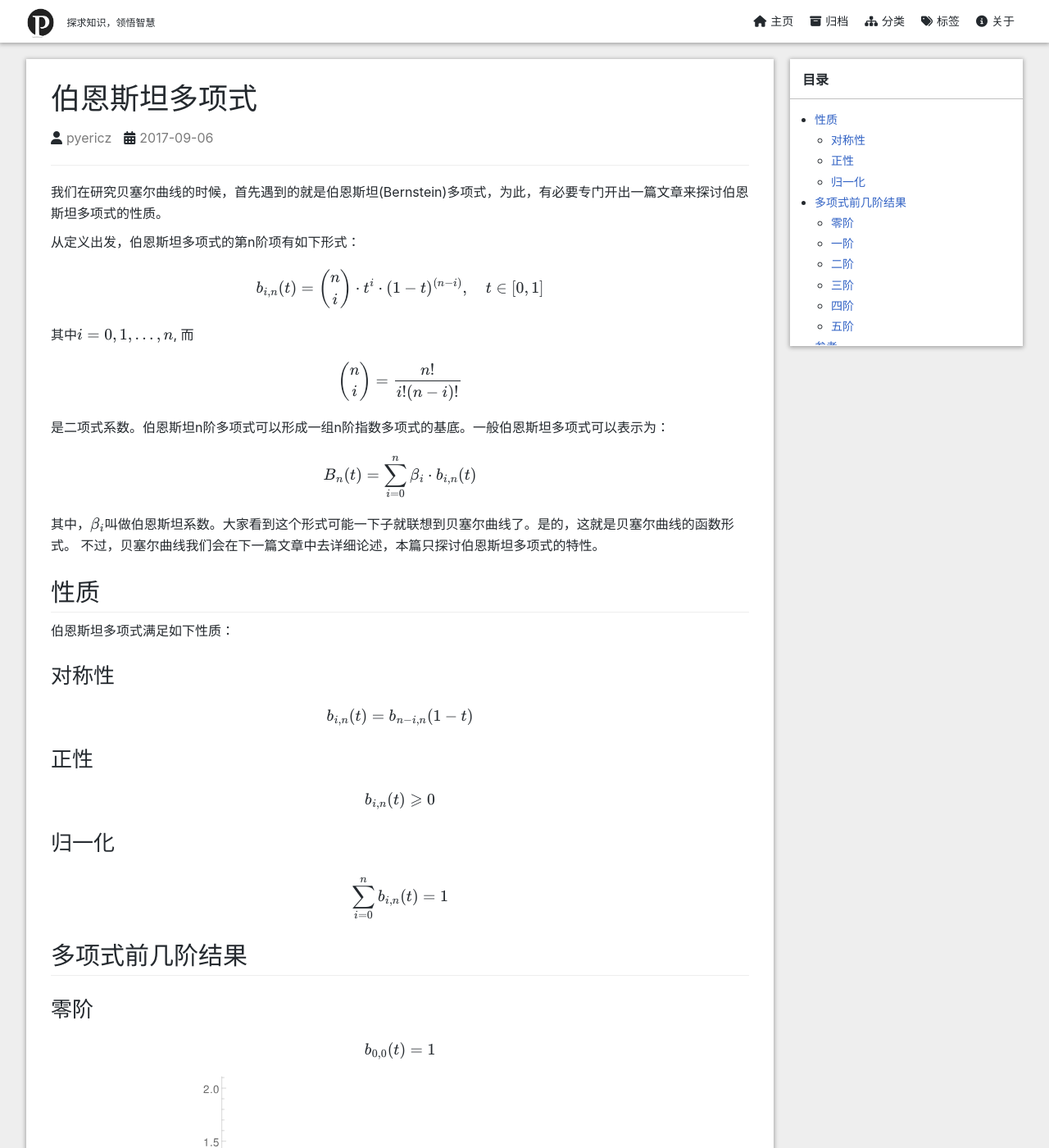
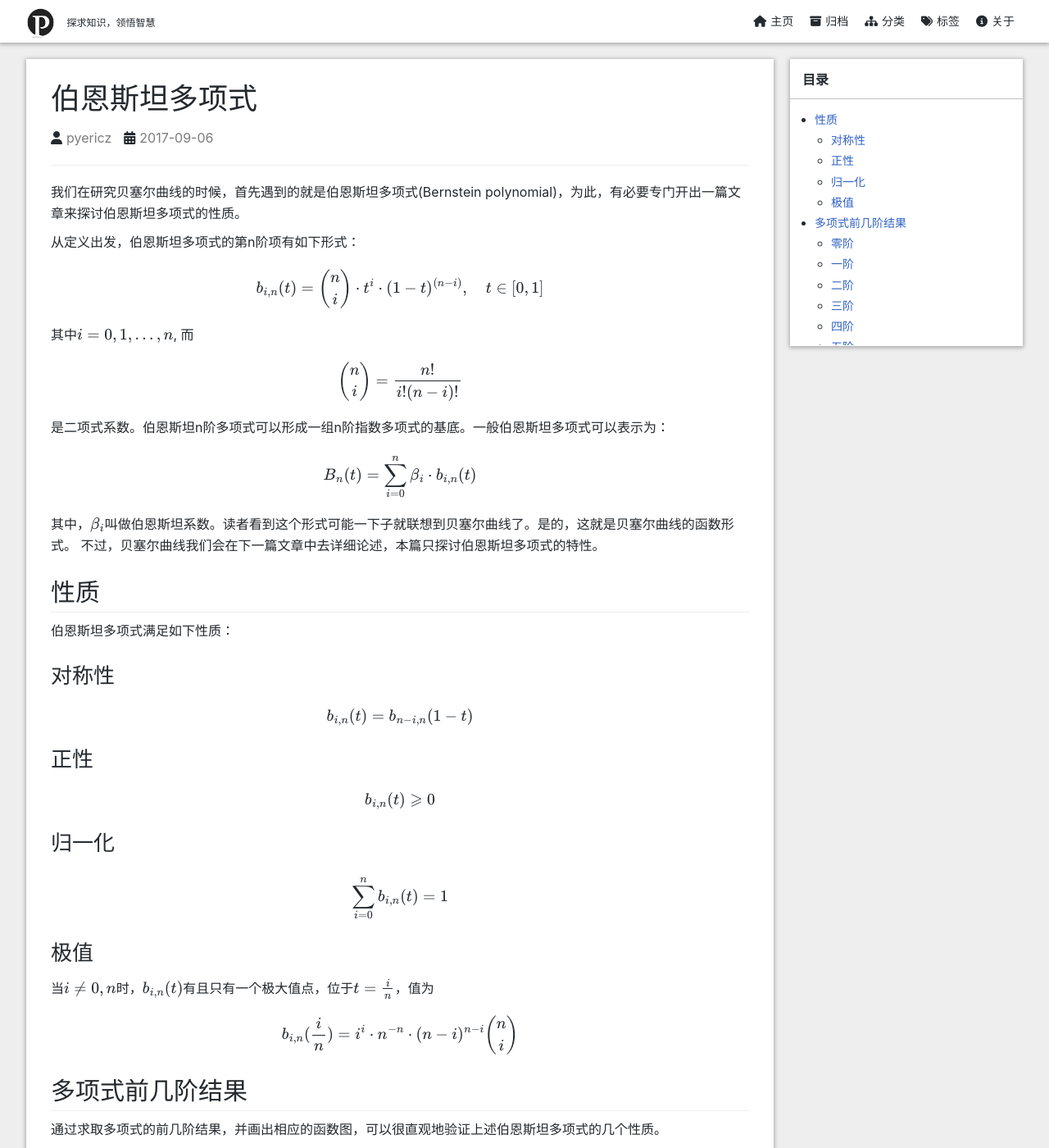
Before and after one commit to pyericz/blog, a Jekyll site: the page built from _posts/2017-09-06-bernstein-polynomial.md, in a window 1280 px wide and 1400 px high. Shown: the whole window at 82% size. Built offline with Jekyll 4.4.1, drawn with Linux system fonts in a browser that asks for light colours; nearby versions of some CDN libraries; formulas are drawn with MathJax 3; comment, search, counter and statistics services are not loaded; a style sheet for code colours, icons or effects is not loaded.

Commit message:
update bernstein-polynomial

```diff
--- a/_posts/2017-09-06-bernstein-polynomial.md
+++ b/_posts/2017-09-06-bernstein-polynomial.md
@@ -9,7 +9,7 @@ mathjax: true
 * content
 {:toc}
 
-我们在研究贝塞尔曲线的时候，首先遇到的就是伯恩斯坦(Bernstein)多项式，为此，有必要专门开出一篇文章来探讨伯恩斯坦多项式的性质。
+我们在研究贝塞尔曲线的时候，首先遇到的就是伯恩斯坦多项式(Bernstein polynomial)，为此，有必要专门开出一篇文章来探讨伯恩斯坦多项式的性质。
 
 从定义出发，伯恩斯坦多项式的第n阶项有如下形式：
 
@@ -29,7 +29,7 @@ $$
 B_n(t) = \sum_{i=0}^{n}\beta_i \cdot b_{i, n}(t)
 $$
 
-其中，$$\beta_i$$叫做伯恩斯坦系数。大家看到这个形式可能一下子就联想到贝塞尔曲线了。是的，这就是贝塞尔曲线的函数形式。
+其中，$$\beta_i$$叫做伯恩斯坦系数。读者看到这个形式可能一下子就联想到贝塞尔曲线了。是的，这就是贝塞尔曲线的函数形式。
 不过，贝塞尔曲线我们会在下一篇文章中去详细论述，本篇只探讨伯恩斯坦多项式的特性。
 
 
@@ -56,7 +56,17 @@ $$
 \sum_{i=0}^{n}b_{i, n}(t) = 1
 $$
 
+### 极值
+
+当$$i\neq 0, n$$时，$$b_{i,n}(t)$$有且只有一个极大值点，位于$$t=\frac{i}{n}$$，值为
+
+$$
+b_{i,n}(\frac{i}{n}) = i^i\cdot n^{-n} \cdot (n-i)^{n-i} \binom{n}{i}
+$$
+
 ## 多项式前几阶结果
+
+通过求取多项式的前几阶结果，并画出相应的函数图，可以很直观地验证上述伯恩斯坦多项式的几个性质。
 
 ### 零阶
 
```
Also changed, not shown: assets/img/2017/09/06/bernstein0.svg, assets/img/2017/09/06/bernstein1.svg, assets/img/2017/09/06/bernstein2.svg, assets/img/2017/09/06/bernstein3.svg, assets/img/2017/09/06/bernstein4.svg, assets/img/2017/09/06/bernstein5.svg.
